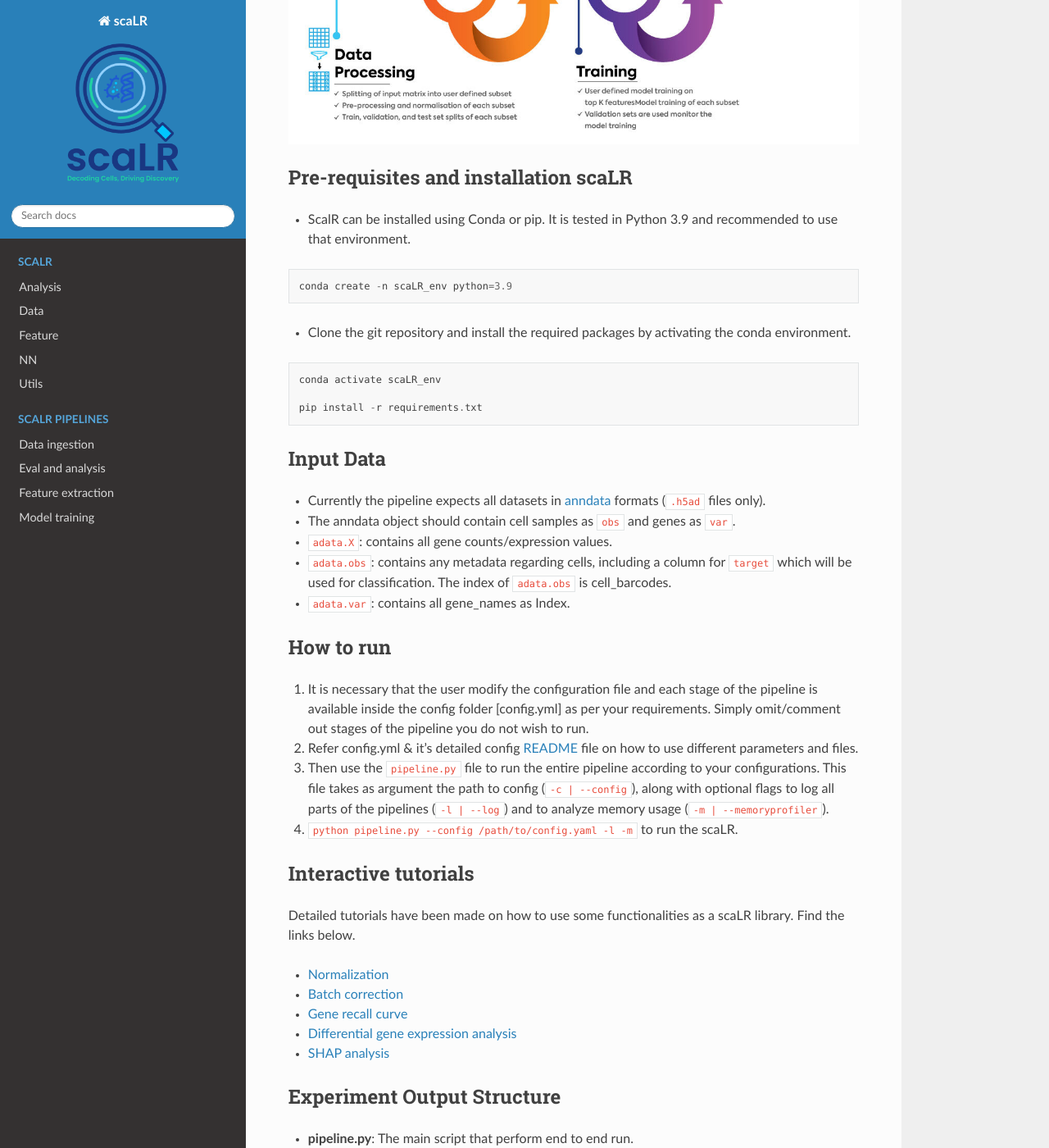
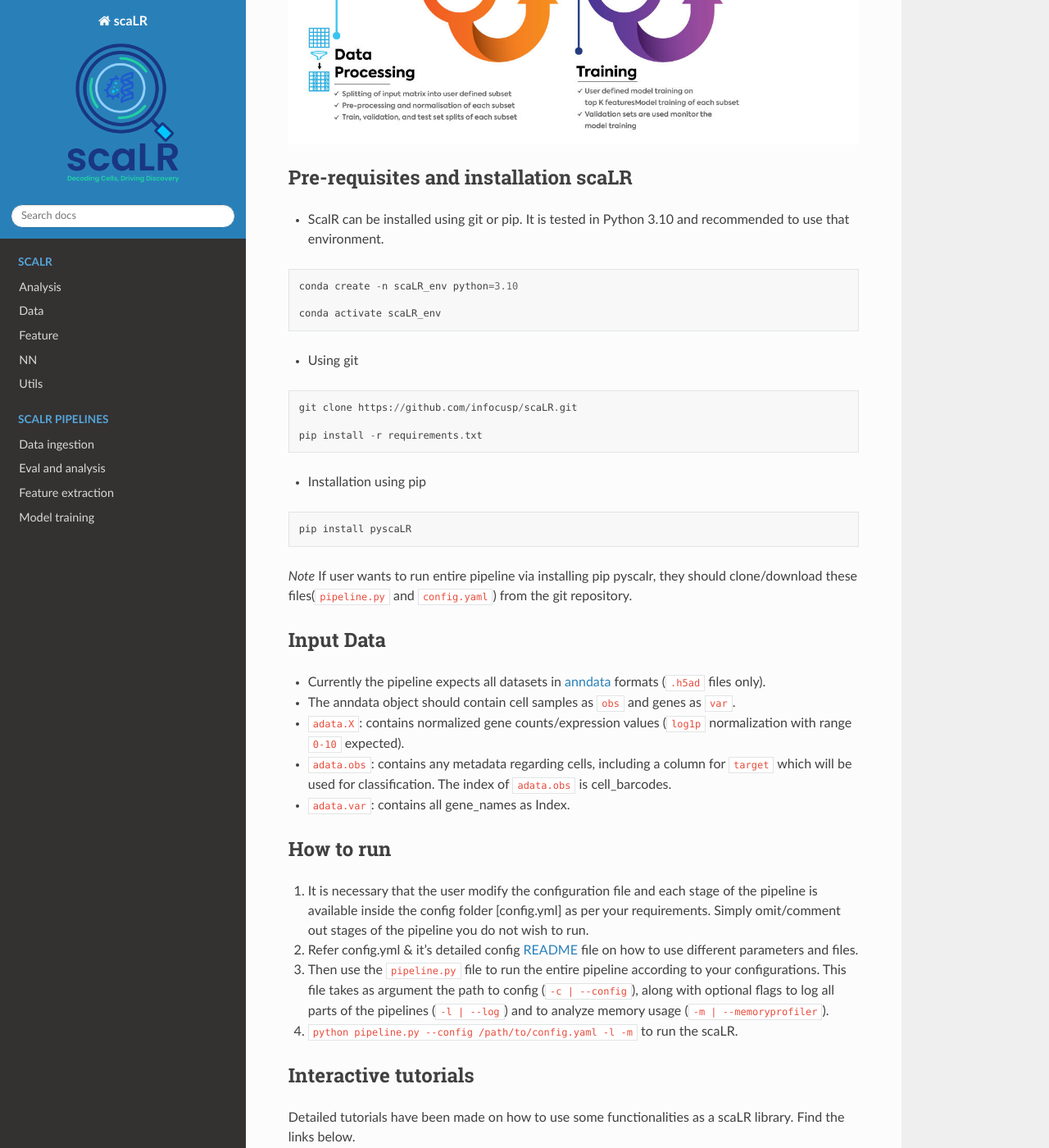
Before and after one commit to infocusp/scaLR, a Sphinx documentation site: the page built from docs/index.rst, in a window 1280 px wide and 1400 px high, scrolled down 1278 px. Shown: the whole window at 82% size. Built offline with Sphinx 7.4.7 and the Read the Docs theme 3.1.0, drawn with Linux system fonts in a browser that asks for light colours; pages that are not in the unit, such as notebooks, are missing from menus; some of the changed text lies outside the part shown.

Commit message:
update tutorials

````diff
--- a/README.md
+++ b/README.md
@@ -26,24 +26,32 @@
 ## Pre-requisites and installation scaLR
 
 
-- ScalR can be installed using Conda or pip. It is tested in Python 3.9 and recommended to use that environment.
+- ScalR can be installed using git or pip. It is tested in Python 3.10 and recommended to use that environment.
+
 
 ```
-conda create -n scaLR_env python=3.9
+conda create -n scaLR_env python=3.10
+
+conda activate scaLR_env
 ```
 
-- Clone the git repository and install the required packages by activating the conda environment.
+- Using git
 
 ```
-conda activate scaLR_env
+git clone https://github.com/infocusp/scaLR.git
 
 pip install -r requirements.txt
 ```
+- Installation using pip
+```
+pip install pyscaLR
+```
+*Note* If user wants to run entire pipeline via installing pip pyscalr, they should clone/download these files(`pipeline.py` and `config.yaml`) from the git repository.
 
 ## Input Data
 - Currently the pipeline expects all datasets in [anndata](https://anndata.readthedocs.io/en/latest/tutorials/notebooks/getting-started.html) formats (`.h5ad` files only).
 - The anndata object should contain cell samples as `obs` and genes as `var`.
-- `adata.X`: contains all gene counts/expression values.
+- `adata.X`: contains normalized gene counts/expression values (`log1p` normalization with range `0-10` expected).
 - `adata.obs`: contains any metadata regarding cells, including a column for `target` which will be used for classification. The index of `adata.obs` is cell_barcodes.
 - `adata.var`: contains all gene_names as Index.
 
@@ -59,10 +67,11 @@
 ## Interactive tutorials
 Detailed tutorials have been made on how to use some functionalities as a scaLR library. Find the links below.
 
+- **scaLR pipeline** [![Open in Colab](https://colab.research.google.com/assets/colab-badge.svg)](https://colab.research.google.com/github/infocusp/scaLR/blob/sj/fullntest_samples_analysis/tutorials/pipeline/scalr_pipeline.ipynb)
+- **Differential gene expression analysis**[![Open in Colab](https://colab.research.google.com/assets/colab-badge.svg)](https://colab.research.google.com/github/infocusp/scaLR/blob/sj/fullntest_samples_analysis/tutorials/analysis/differential_gene_expression/dge.ipynb)
 - [Normalization](https://github.com/infocusp/scaLR/blob/main/tutorials/preprocessing/normalization.ipynb)
 - [Batch correction](https://github.com/infocusp/scaLR/blob/main/tutorials/preprocessing/batch_correction.ipynb)
 - [Gene recall curve](https://github.com/infocusp/scaLR/blob/main/tutorials/analysis/gene_recall_curve/gene_recall_curve.ipynb)
-- [Differential gene expression analysis](https://github.com/infocusp/scaLR/blob/main/tutorials/analysis/differential_gene_expression/dge.ipynb)
 - [SHAP analysis](https://github.com/infocusp/scaLR/blob/main/tutorials/analysis/shap_analysis/shap_heatmap.ipynb)
 
 ## Experiment Output Structure
--- a/docs/conf.py
+++ b/docs/conf.py
@@ -23,8 +23,7 @@
     'sphinx.ext.doctest',
     'sphinx.ext.autosummary',
     'sphinx.ext.intersphinx',
-    'myst_parser',
-    # 'nbsphinx'
+    'myst_parser'
 ]
 source_suffix = ['.rst', '.md']
 templates_path = ['_templates']
````
Also changed, not shown: requirements.txt (+14 -112 lines), 9 other files.
